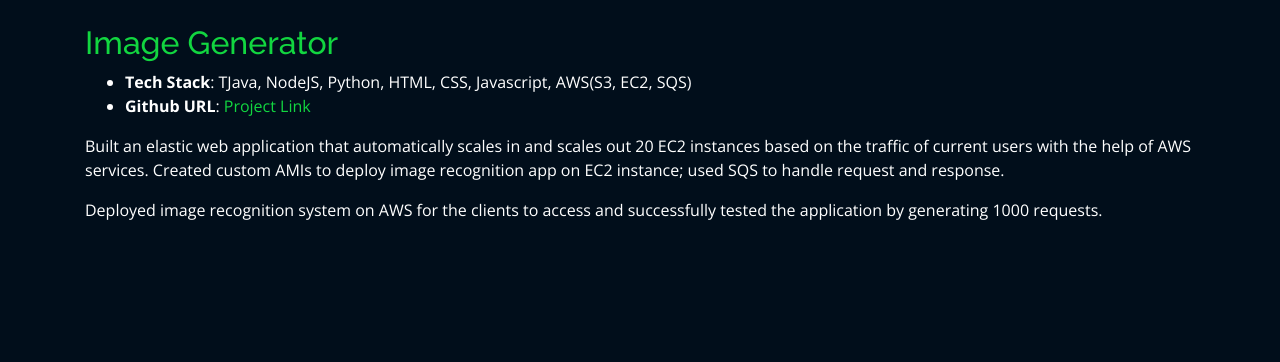
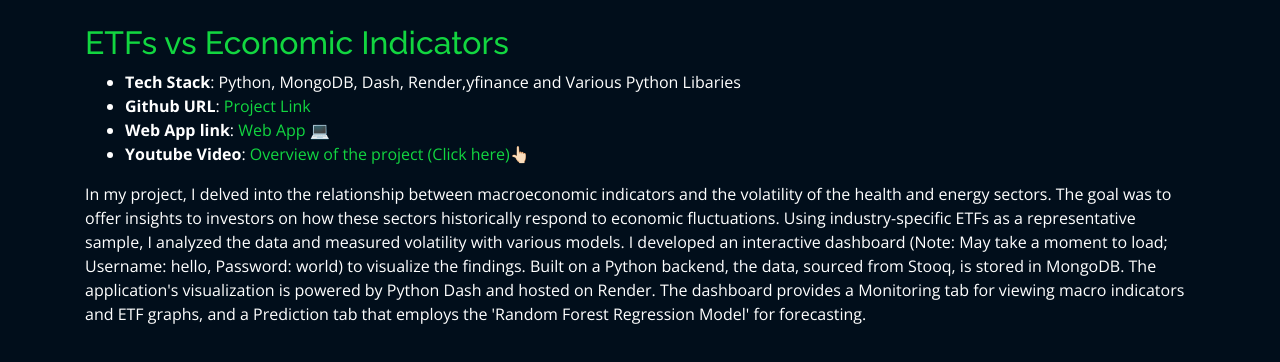
Before and after one commit to ShivaKumar2001/my_website_23, a plain HTML site: page projects/etf.html in a window 1280 px wide. Drawn offline with nearby package versions, Linux system fonts and the light colour scheme; files whose address does not match are found by name.

Commit message:
made changes

```diff
--- a/projects/iras.html
+++ b/projects/etf.html
@@ -43,17 +43,17 @@
 
             <div class="col-lg-12 portfolio-info">
               <br>
-              <h2 style="color:#12d640">Image Generator</h2>
+              <h2 style="color:#12d640">ETFs vs Economic Indicators</h2>
               <ul>
-                <li><strong>Tech Stack</strong>: TJava, NodeJS, Python, HTML, CSS, Javascript, AWS(S3, EC2, SQS)</li>
-                <li><strong>Github URL</strong>: <a href="https://github.com/rajaprerak/image_recognition_as_a_service" target="_blank">Project Link</a></li>
+                <li><strong>Tech Stack</strong>: Python, MongoDB, Dash, Render,yfinance and Various Python Libaries</li>
+                <li><strong>Github URL</strong>: <a href="https://github.com/ShivaKumar8037/ETFs_vs_EconomicIndicators/" target="_blank">Project Link</a></li>
+                <li><strong>Web App link</strong>: <a href="https://dashboard-1.onrender.com/" target="_blank">Web App 💻</a></li>
+                <li><strong>Youtube Video</strong>: <a href="https://www.youtube.com/watch?v=lAlvO66XvzE" target="_blank">Overview of the project (Click here)👆🏻</a></li>
+
               </ul>
 
               <p>
-                Built an elastic web application that automatically scales in and scales out 20 EC2 instances based on the traffic of current users with the help of AWS services. Created custom AMIs to deploy image recognition app on EC2 instance; used SQS to handle request and response.              </p>
-              </p>
-              <p>
-                Deployed image recognition system on AWS for the clients to access and successfully tested the application by generating 1000 requests.              </p>
+                In my project, I delved into the relationship between macroeconomic indicators and the volatility of the health and energy sectors. The goal was to offer insights to investors on how these sectors historically respond to economic fluctuations. Using industry-specific ETFs as a representative sample, I analyzed the data and measured volatility with various models. I developed an interactive dashboard (Note: May take a moment to load; Username: hello, Password: world) to visualize the findings. Built on a Python backend, the data, sourced from Stooq, is stored in MongoDB. The application's visualization is powered by Python Dash and hosted on Render. The dashboard provides a Monitoring tab for viewing macro indicators and ETF graphs, and a Prediction tab that employs the 'Random Forest Regression Model' for forecasting.
               </p>
             </div>
 
```
Also changed, not shown: index.html (+15 -15 lines), 1 other file.
